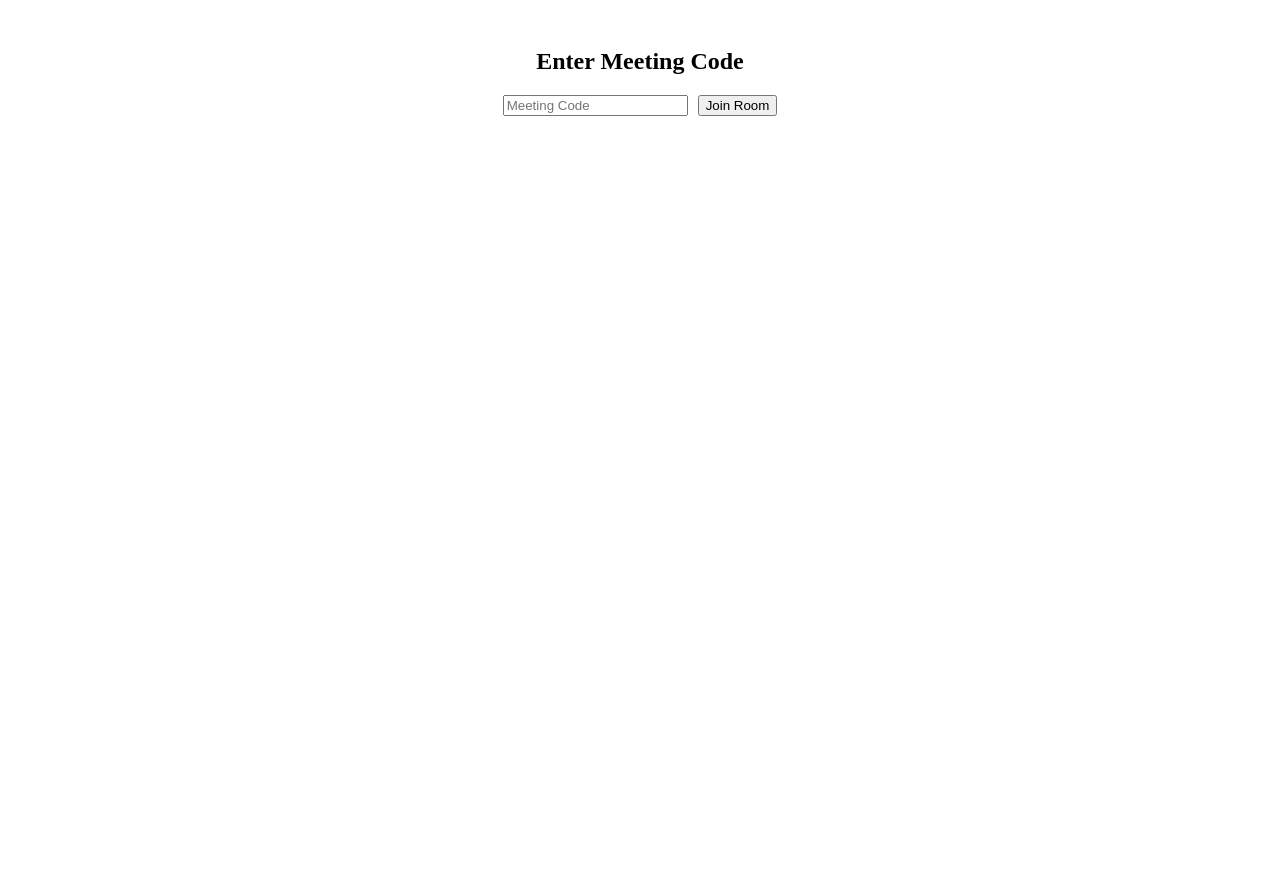
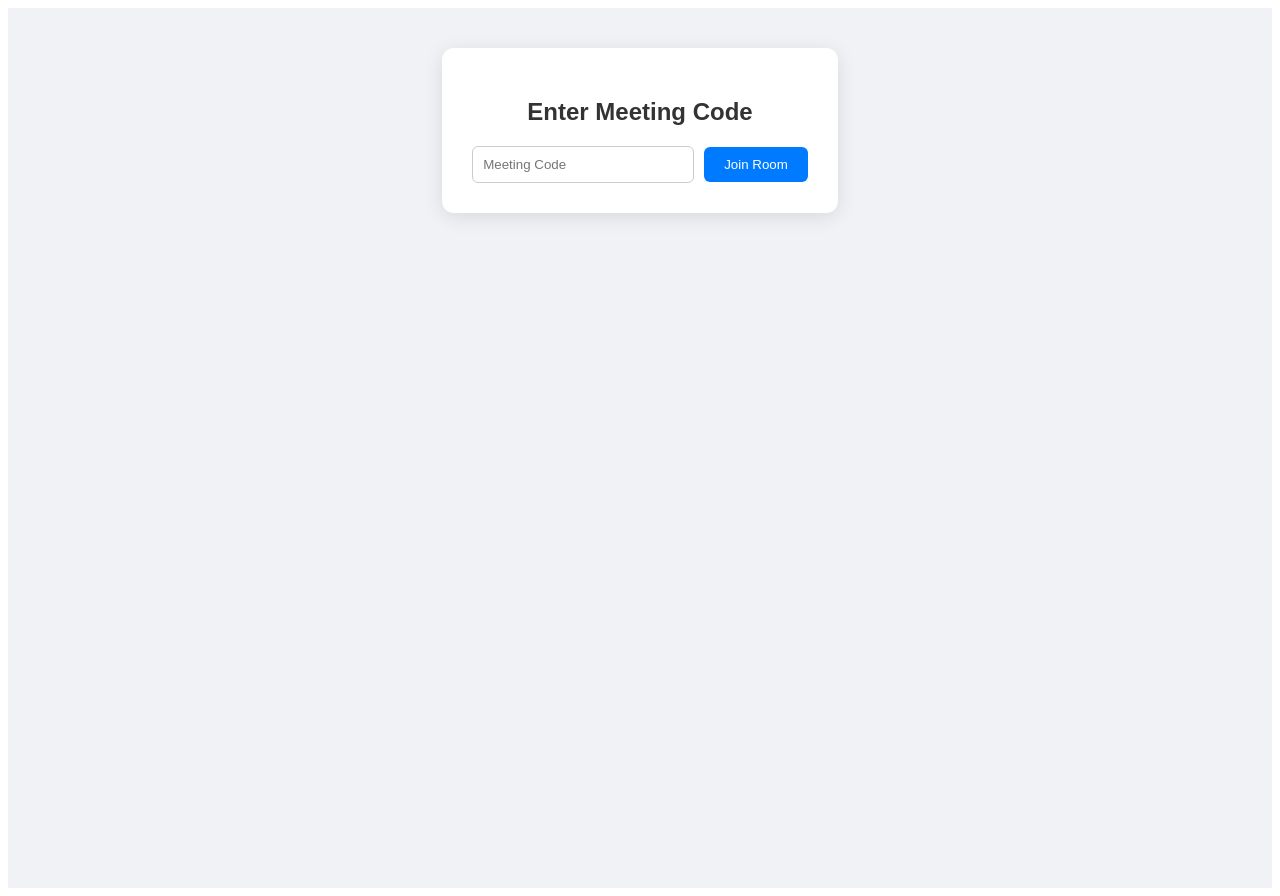
Before and after one commit to komal-kumawat/MESHSPIRE, a React app in the folder frontend/: page / in a window 1280 px wide. Both pictures are taken after a click on the button "Join Lobby". Before the commit the page ends 800 px from the top, so only its background shows below. Built offline with nearby package versions, Linux system fonts and the light colour scheme; no server answers; the HTML template or start-up script is replaced by a standard one.

Commit message:
commit it

```diff
--- a/frontend/package.json
+++ b/frontend/package.json
@@ -10,8 +10,10 @@
     "preview": "vite preview"
   },
   "dependencies": {
+    "axios": "^1.12.2",
     "react": "^19.1.1",
     "react-dom": "^19.1.1",
+    "react-router-dom": "^7.9.3",
     "socket.io-client": "^4.8.1"
   },
   "devDependencies": {
--- a/frontend/src/App.tsx
+++ b/frontend/src/App.tsx
@@ -15,7 +15,7 @@ function App() {
           onJoin={() => setJoined(true)}
         />
       ) : (
-        <VideoCall />
+        <VideoCall/>
       )}
     </div>
   );
--- a/frontend/src/components/VideoCall.tsx
+++ b/frontend/src/components/VideoCall.tsx
@@ -9,11 +9,14 @@ const VideoCall: React.FC = () => {
   const [roomId, setRoomId] = useState<string | null>(null);
   const [connected, setConnected] = useState(false);
 
+  const [hoverStart, setHoverStart] = useState(false);
+  const [hoverEnd, setHoverEnd] = useState(false);
+
   const localVideoRef = useRef<HTMLVideoElement>(null);
   const remoteVideoRef = useRef<HTMLVideoElement>(null);
   const pcRef = useRef<RTCPeerConnection | null>(null);
 
-  // Initialize Peer Connection
+  // Create peer connection
   const createPeerConnection = () => {
     pcRef.current = new RTCPeerConnection({
       iceServers: [{ urls: "stun:stun.l.google.com:19302" }],
@@ -38,7 +41,7 @@ const VideoCall: React.FC = () => {
     });
   };
 
-  // Connect to Socket.IO server
+  // Socket.io connection
   useEffect(() => {
     const s = io(SOCKET_URL);
     setSocket(s);
@@ -76,7 +79,7 @@ const VideoCall: React.FC = () => {
     };
   }, []);
 
-  // Join a room by meeting code
+  // Join room
   const joinRoom = () => {
     if (!socket || !roomIdInput) return;
     setRoomId(roomIdInput);
@@ -85,7 +88,7 @@ const VideoCall: React.FC = () => {
     socket.emit("join-room", { roomId: roomIdInput });
   };
 
-  // Start call (create offer)
+  // Start call
   const startCall = async () => {
     if (!pcRef.current || !socket || !roomId) return;
     const offer = await pcRef.current.createOffer();
@@ -93,35 +96,141 @@ const VideoCall: React.FC = () => {
     socket.emit("offer", { sdp: offer, roomId });
   };
 
+  // End call
+  const endCall = () => {
+    if (pcRef.current) {
+      pcRef.current.getSenders().forEach((sender) => sender.track?.stop());
+      pcRef.current.close();
+      pcRef.current = null;
+    }
+    setConnected(false);
+    setRoomId(null);
+
+    if (socket && roomId) {
+      socket.emit("leave-room", { roomId });
+    }
+  };
+
   return (
-    <div style={{ textAlign: "center", padding: "20px" }}>
+    <div
+      style={{
+        display: "flex",
+        flexDirection: "column",
+        alignItems: "center",
+        padding: "40px",
+        fontFamily: "Arial, sans-serif",
+        backgroundColor: "#f0f2f5",
+        minHeight: "100vh",
+      }}
+    >
       {!connected ? (
-        <div>
-          <h2>Enter Meeting Code</h2>
+        <div
+          style={{
+            backgroundColor: "#fff",
+            padding: "30px",
+            borderRadius: "12px",
+            boxShadow: "0 4px 20px rgba(0,0,0,0.1)",
+            textAlign: "center",
+          }}
+        >
+          <h2 style={{ marginBottom: "20px", color: "#333" }}>Enter Meeting Code</h2>
           <input
             type="text"
             value={roomIdInput}
             onChange={(e) => setRoomIdInput(e.target.value)}
             placeholder="Meeting Code"
+            style={{
+              padding: "10px",
+              width: "200px",
+              borderRadius: "6px",
+              border: "1px solid #ccc",
+              marginRight: "10px",
+            }}
           />
-          <button onClick={joinRoom} style={{ marginLeft: "10px" }}>
+          <button
+            onClick={joinRoom}
+            style={{
+              padding: "10px 20px",
+              borderRadius: "6px",
+              border: "none",
+              backgroundColor: "#007bff",
+              color: "#fff",
+              cursor: "pointer",
+              fontWeight: 500,
+            }}
+          >
             Join Room
           </button>
         </div>
       ) : (
-        <div>
-          <h2>Room: {roomId}</h2>
-          <button onClick={startCall} style={{ marginBottom: "10px" }}>
-            Start Call
-          </button>
-          <div style={{ display: "flex", justifyContent: "center", gap: "10px" }}>
-            <div>
-              <h4>Your Video</h4>
-              <video ref={localVideoRef} autoPlay playsInline muted style={{ width: "300px" }} />
+        <div style={{ width: "100%", maxWidth: "900px" }}>
+          <h2 style={{ textAlign: "center", marginBottom: "20px", color: "#333" }}>Room: {roomId}</h2>
+          <div style={{ display: "flex", justifyContent: "center", gap: "10px", marginBottom: "20px" }}>
+            <button
+              onClick={startCall}
+              onMouseEnter={() => setHoverStart(true)}
+              onMouseLeave={() => setHoverStart(false)}
+              style={{
+                padding: "10px 20px",
+                borderRadius: "6px",
+                border: "none",
+                backgroundColor: hoverStart ? "#218838" : "#28a745",
+                color: "#fff",
+                cursor: "pointer",
+                fontWeight: 500,
+                transition: "background-color 0.3s",
+              }}
+            >
+              Start Call
+            </button>
+
+            <button
+              onClick={endCall}
+              onMouseEnter={() => setHoverEnd(true)}
+              onMouseLeave={() => setHoverEnd(false)}
+              style={{
+                padding: "10px 20px",
+                borderRadius: "6px",
+                border: "none",
+                backgroundColor: hoverEnd ? "#c82333" : "#dc3545",
+                color: "#fff",
+                cursor: "pointer",
+                fontWeight: 500,
+                transition: "background-color 0.3s",
+              }}
+            >
+              End Call
+            </button>
+          </div>
+          <div style={{ display: "flex", justifyContent: "center", gap: "20px", flexWrap: "wrap" }}>
+            <div style={{ textAlign: "center" }}>
+              <h4 style={{ marginBottom: "10px" }}>Your Video</h4>
+              <video
+                ref={localVideoRef}
+                autoPlay
+                playsInline
+                muted
+                style={{
+                  minHeight:"300px",
+                  width: "300px",
+                  borderRadius: "8px",
+                  boxShadow: "0 4px 15px rgba(0,0,0,0.2)",
+                }}
+              />
             </div>
-            <div>
-              <h4>Peer Video</h4>
-              <video ref={remoteVideoRef} autoPlay playsInline style={{ width: "300px" }} />
+            <div style={{ textAlign: "center" }}>
+              <h4 style={{ marginBottom: "10px" }}>Peer Video</h4>
+              <video
+                ref={remoteVideoRef}
+                autoPlay
+                playsInline
+                style={{
+                  width: "300px",
+                  minHeight:"300px",
+                  borderRadius: "8px",
+                  boxShadow: "0 4px 15px rgba(0,0,0,0.2)",
+                }}
+              />
             </div>
           </div>
         </div>
--- /dev/null
+++ b/frontend/src/config.ts
@@ -0,0 +1,2 @@
+// config.ts
+export const BACKEND_URL = "http://localhost:8000/api/v0/user";
```
Also changed, not shown: 1 other file (tests, documents, lock files or other folders).
